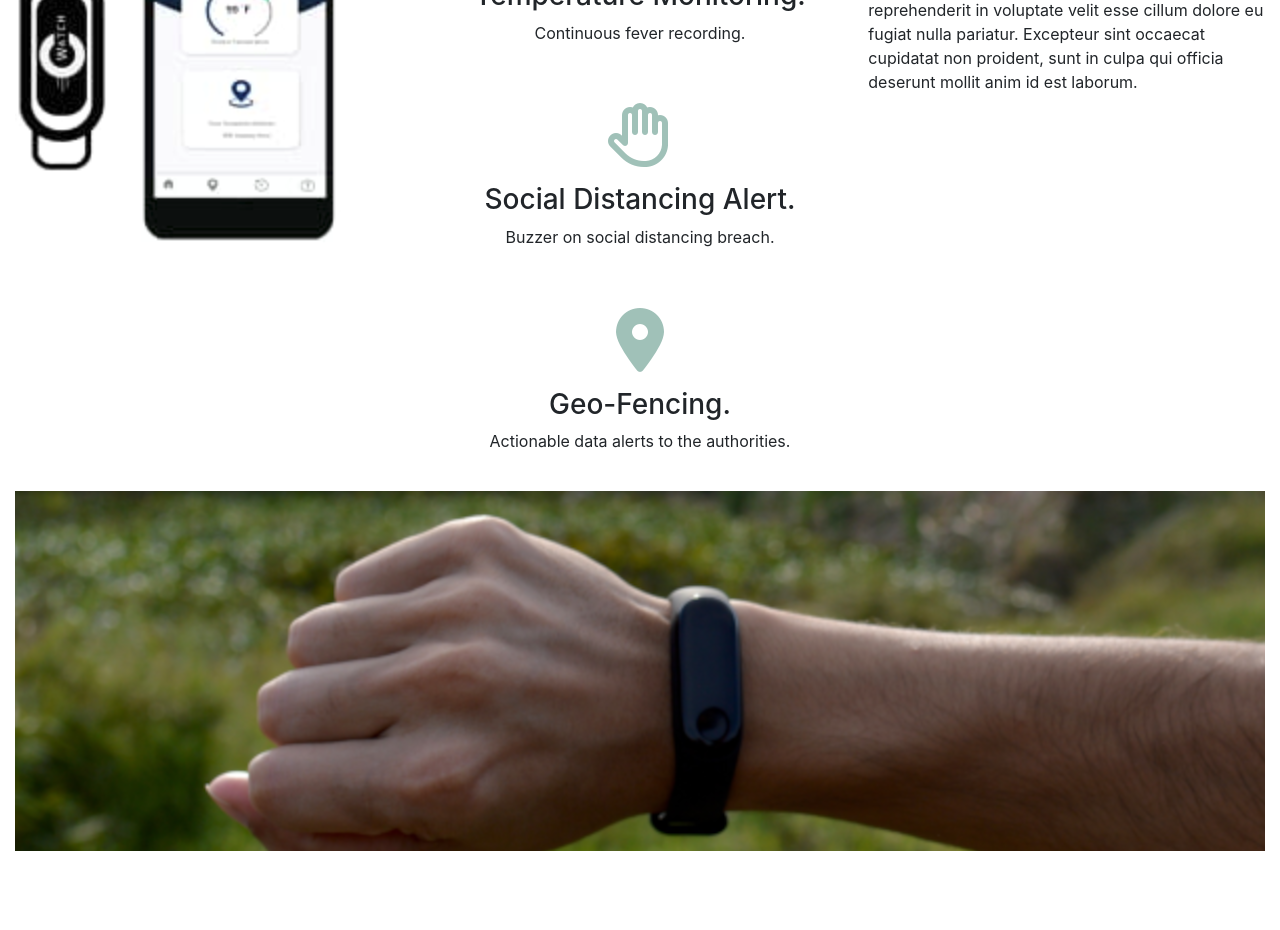
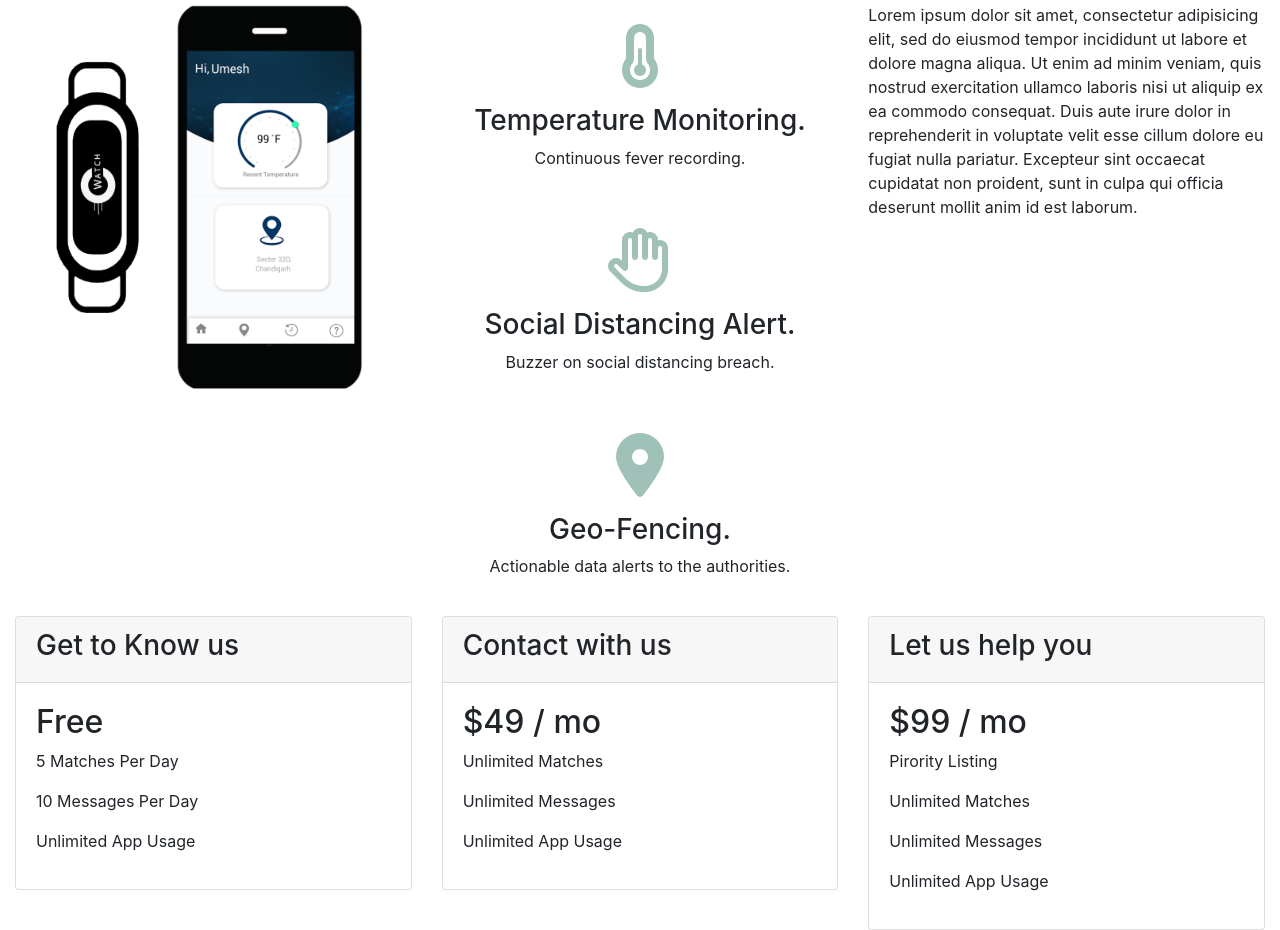
Before and after one commit to AAAA11111333355/promo-website, a plain HTML site: page index.html in a window 1280 px wide. Shown: the part 1768-2698 px from the top of the page. Before the commit the page ends 2619 px from the top, so only its background shows below. Drawn offline with nearby package versions, Linux system fonts and the light colour scheme.

Commit message:
add contact

```diff
--- a/css/styles.css
+++ b/css/styles.css
@@ -1,5 +1,4 @@
 /* 1st slide */
-
 h1 {
   font-family: "Montserrat";
   font-size: 3.5rem;
@@ -7,6 +6,10 @@ h1 {
   margin-left: 2rem;
 }
 
+.Custom-nav {
+  background-color:  #659DAE;
+  margin-top: 0rem;
+}
 .cwatch {
   background-color:  #659DAE;
   color: #fff;
@@ -22,8 +25,14 @@ h1 {
 }
 
 .imgwatch {
-  height: 100vh;
-  width: 100vh;
+  /* height: 100vh;
+  width: 100vh; */
+  margin: 0;
+
+}
+
+.rt {
+  margin: 0;
 }
 /* 2nd slide */
 
--- a/index.html
+++ b/index.html
@@ -22,24 +22,18 @@
   <div class="container-fluid">
     <!-- 1st part CWatch -->
     <div class="row">
-      <div class="cwatch col-lg-4">
-        <img class="logo-image" src="images/logo.jpg" alt="logo">
-        <h1>An AI enabled IOT based wristband.</h1>
-        <button type="button" class="btn btn-outline-light btn-lg download-button"><i class="fa fa-android" aria-hidden="true"></i> Download</button>
-      </div>
-      <!-- backgroung image -->
-      <div style="background-image: url('images/manrt.png');" class="imgwatch col-lg-8">
       <!-- Nav Bar -->
+      <div class="Custom-nav col-lg-12">
       <nav class="navbar navbar-expand-lg navbar-dark ">
-      <!-- <a class="navbar-brand" href="#">Cwatch</a>
+        <a class="navbar-brand" href="#"><img class="logo-image" src="images/logo.jpg" alt="logo"></a>
         <button class="navbar-toggler" type="button" data-toggle="collapse" data-target="#navbarTogglerDemo02" name="button">
           <span class="navbar-toggler-icon"></span>
-      </button> -->
+        </button>
 
         <div class="collapse navbar-collapse" id="navbarTogglerDemo02">
 
 
-        <ul class="navbar-nav">
+          <ul class="navbar-nav ml-auto">
             <li class="nav-item">
               <a class="nav-link" href="#">Contact</a>
             </li>
@@ -53,6 +47,16 @@
         </div>
 
       </nav>
+
+      </div>
+      <div class="cwatch col-lg-4">
+        <!-- <img class="logo-image" src="images/logo.jpg" alt="logo"> -->
+        <h1>An AI enabled IOT based wristband.</h1>
+        <button type="button" class="btn btn-outline-light btn-lg download-button"><i class="fa fa-android" aria-hidden="true"></i> Download</button>
+      </div>
+      <!-- backgroung image -->
+      <div class="imgwatch col-lg-8">
+          <img class="rt" src="images/manrt.png" alt="cowatch" height="100%" width="100%">
       </div>
     </div>
   </div>
@@ -91,7 +95,7 @@
     </div>
   <!-- images -->
     <div class="col-lg-4">
-      <img class="pw-image" src="images/phonew.png" alt="phone-watch">
+      <img class="pw-image" src="images/phone_cwatch_vector.png" height="400rem" width="400rem" alt="phone-watch">
     </div>
     </div>
 
@@ -108,7 +112,7 @@
       </div>
       <!-- images -->
         <div class="col-lg-4">
-          <img class="pw-image-2" src="images/phonew.png" alt="phone-watch">
+          <img class="pw-image-2" src="images/phone_cwatch_vector.png" height="400rem" width="400rem" alt="phone-watch">
         </div>
     <!-- features -->
     <div class="col-lg-4">
@@ -141,8 +145,53 @@
   </div>
 <!-- 4th slide contact -->
   <div class="container-fluid">
-    <div style="background-image: url(images/wa.png);" class="contact">
       <!-- <img src="images/con.jpg" alt="contact" height="300px" width="1450px"> -->
+      <!-- cards -->
+      <div class="row">
+
+    <div class="pricing-column col-lg-4 col-md-6">
+      <div class="card">
+        <div class="card-header">
+          <h3>Get to Know us</h3>
+        </div>
+        <div class="card-body">
+          <h2>Free</h2>
+          <p>5 Matches Per Day</p>
+          <p>10 Messages Per Day</p>
+          <p>Unlimited App Usage</p>
+        </div>
+      </div>
+    </div>
+
+    <div class="pricing-column col-lg-4 col-md-6">
+      <div class="card">
+        <div class="card-header">
+          <h3>Contact with us</h3>
+        </div>
+        <div class="card-body">
+          <h2>$49 / mo</h2>
+          <p>Unlimited Matches</p>
+          <p>Unlimited Messages</p>
+          <p>Unlimited App Usage</p>
+        </div>
+      </div>
+    </div>
+
+    <div class="pricing-column col-lg-4">
+      <div class="card">
+        <div class="card-header">
+          <h3>Let us help you</h3>
+        </div>
+        <div class="card-body">
+          <h2>$99 / mo</h2>
+          <p>Pirority Listing</p>
+          <p>Unlimited Matches</p>
+          <p>Unlimited Messages</p>
+          <p>Unlimited App Usage</p>
+        </div>
+      </div>
+    </div>
+
 </div>
   </div>
   <!-- Footer -->
```
Also changed, not shown: images/phone_cwatch_vector.png (added). Lines whose indentation alone changed are shown as unchanged.
